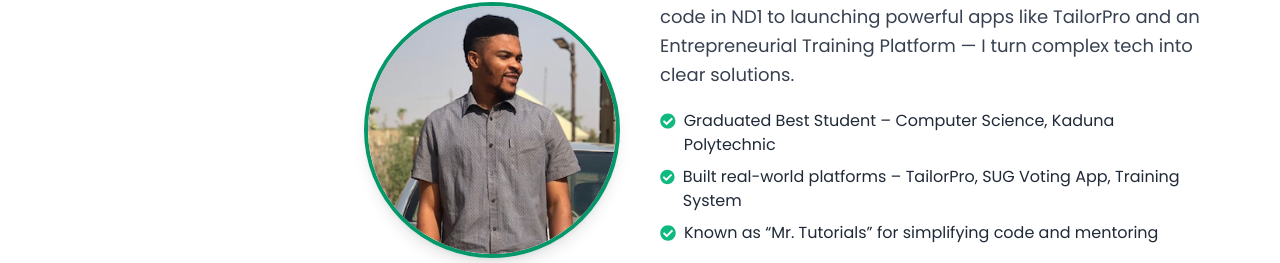
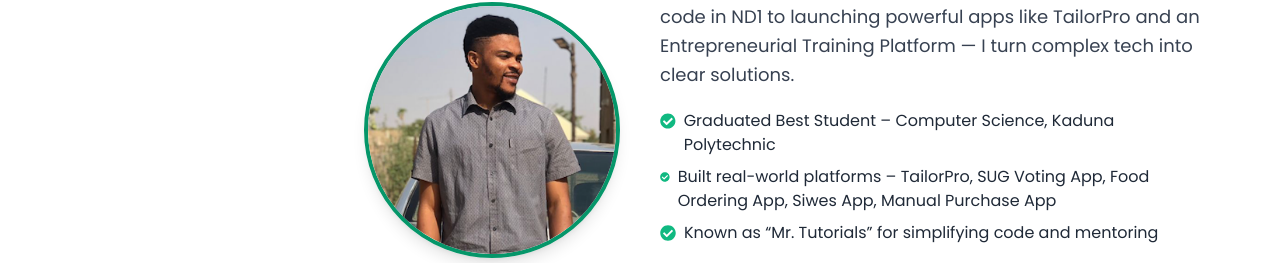
Before and after one commit to vic-dave/victor-portfolio, a React (Vite) app: page / in a window 1280 px wide. Shown: the part 1021-1284 px from the top of the page. Built offline with nearby package versions, Linux system fonts and the light colour scheme.

Commit message:
Updated Experience List in About Section

```diff
--- a/src/components/About.jsx
+++ b/src/components/About.jsx
@@ -48,7 +48,7 @@ export default function About() {
               </li>
               <li className="flex items-start gap-2">
                 <FaCheckCircle className="text-emerald-500 mt-1" />
-                <span>Built real-world platforms – TailorPro, SUG Voting App, Training System</span>
+                <span>Built real-world platforms – TailorPro, SUG Voting App, Food Ordering App, Siwes App, Manual Purchase App</span>
               </li>
               <li className="flex items-start gap-2">
                 <FaCheckCircle className="text-emerald-500 mt-1" />
```
